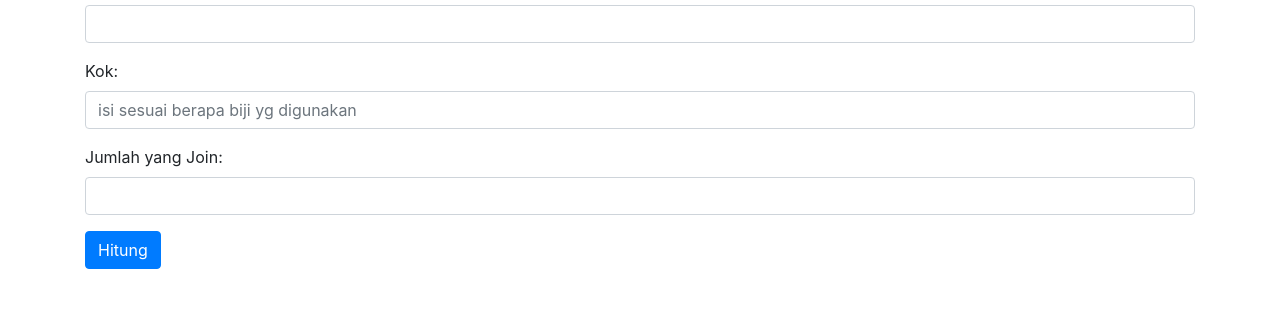
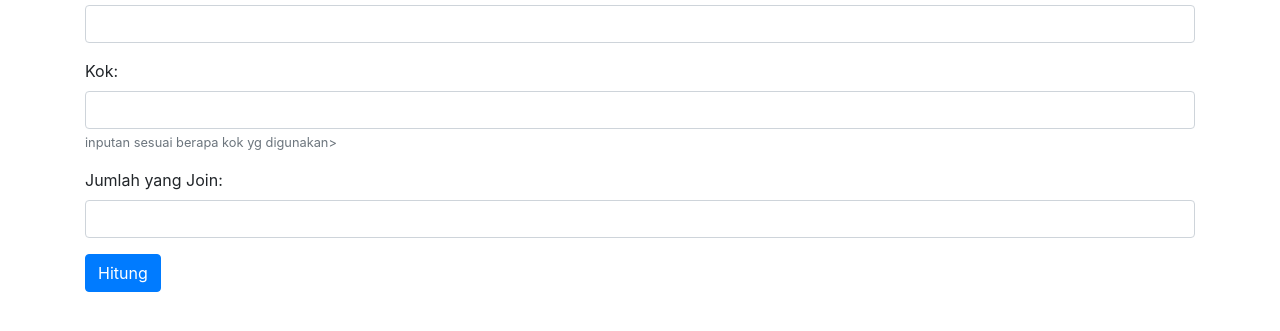
Before and after one commit to ItsNovaaa/Kalkulator-Baranaga, a plain HTML site: page index.html in a window 1280 px wide. Shown: the part 147-478 px from the top of the page. Drawn offline with nearby package versions, Linux system fonts and the light colour scheme.

Commit message:
Update index.html

```diff
--- a/index.html
+++ b/index.html
@@ -17,7 +17,8 @@
 
     <div class="form-group">
       <label for="kok">Kok:</label>
-      <input type="number" class="form-control" id="kok" name="kok" placeholder="isi sesuai berapa biji yg digunakan">
+      <input type="number" class="form-control" id="kok" name="kok">
+      <small id="kokHelp" class="form-text text-muted">inputan sesuai berapa kok yg digunakan></small>
     </div>
 
     <div class="form-group">
```
